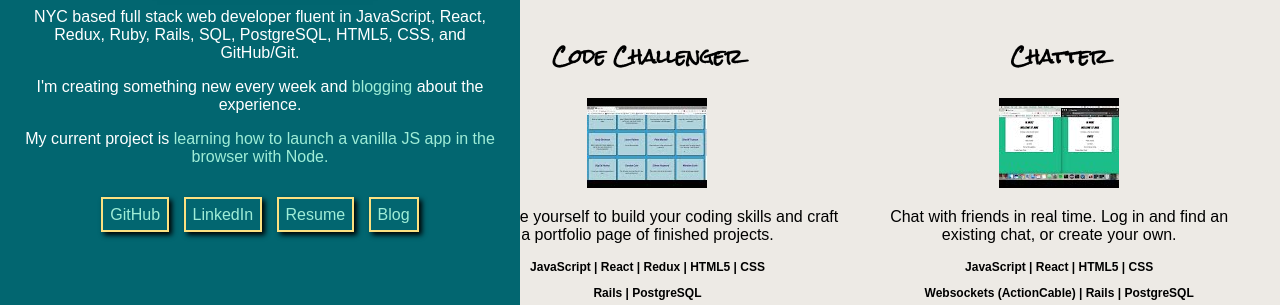
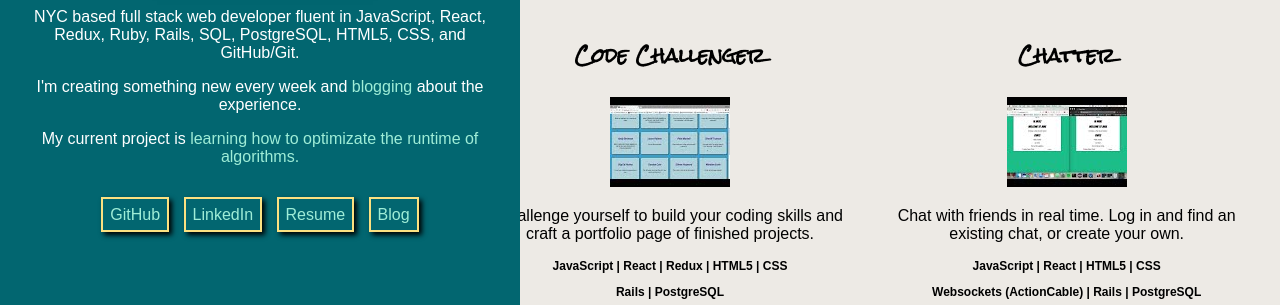
Before and after one commit to KellyStamps/KellyStamps.github.io, a plain HTML site: page index.html in a window 1280 px wide. Shown: the part 435-740 px from the top of the page. Drawn offline with Linux system fonts and the light colour scheme.

Commit message:
added new project, fixed margin for project container when full screen

```diff
--- a/app.css
+++ b/app.css
@@ -74,6 +74,7 @@ h2, h3 {
     text-align: center;
     padding: 20px;
     margin-bottom: 40px;
+    margin-left: 30px;
   }
 
   #rest h2 {
@@ -119,7 +120,6 @@ h2, h3 {
   box-shadow: 3px 3px 5px black;
 }
 
-
 #rest h2 {
   background-color: #026670;
   color: white;
--- a/index.html
+++ b/index.html
@@ -16,7 +16,7 @@
         <img id="headshot" src="./img/HeadShot.png"/>
         <p>NYC based full stack web developer fluent in JavaScript, React, Redux, Ruby, Rails, SQL, PostgreSQL, HTML5, CSS, and GitHub/Git. </p>
         <p>I'm creating something new every week and <a href="https://medium.com/@kellydsample" class="link" target="_blank"> blogging</a> about the experience. </p>
-        <p>My current project is <a href="https://medium.com/@kellydsample/challenge-3-run-a-vanilla-js-project-in-your-browser-with-node-791e124aa2c6" class="link" target="_blank">learning how to launch a vanilla JS app in the browser with Node.</a></p>
+        <p>My current project is <a href="https://medium.com/@kellydsample/challenge-5-optimize-an-algorithm-b0ff4fe3e3c7" class="link" target="_blank">learning how to optimizate the runtime of algorithms.</a></p>
 
         <div id="buttons">
           <a target="_blank" class="button" href="https://github.com/KellyStamps">GitHub</a>
```
